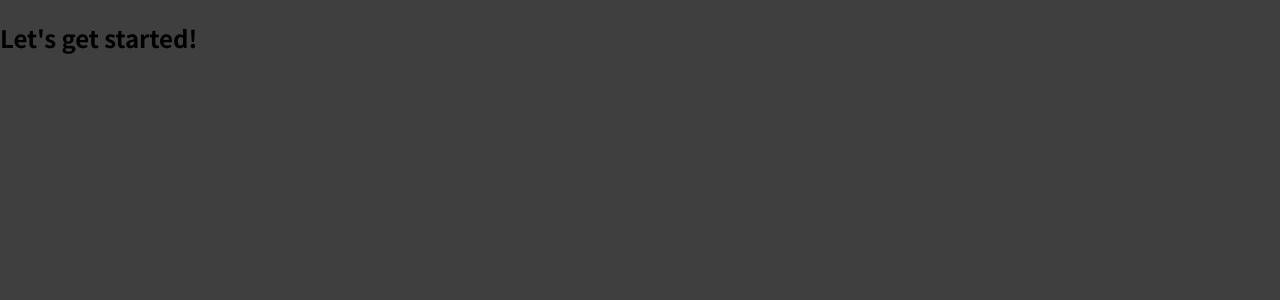
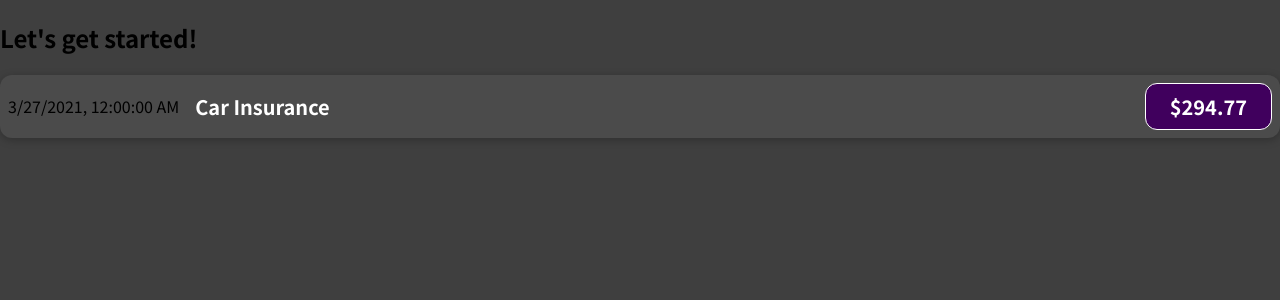
Before and after one commit to Presnia/react-expense-helper-nd, a JavaScript app: page / in a window 1280 px wide. Shown: the top 300 px of the page. Built offline with nearby package versions, Linux system fonts and the light colour scheme.

Commit message:
Created and styled the new component ExpenseItem

```diff
--- a/src/App.js
+++ b/src/App.js
@@ -1,7 +1,10 @@
+import ExpensionItem from "./components/ExpenseItem/ExpenseItem";
+
 function App() {
   return (
     <div>
       <h2>Let's get started!</h2>
+      <ExpensionItem></ExpensionItem>
     </div>
   );
 }
--- /dev/null
+++ b/src/components/ExpenseItem/ExpenseItem.css
@@ -0,0 +1,56 @@
+.expense-item {
+  display: flex;
+  justify-content: space-between;
+  align-items: center;
+  box-shadow: 0 2px 8px rgba(0, 0, 0, 0.25);
+  padding: 0.5rem;
+  margin: 1rem 0;
+  border-radius: 12px;
+  background-color: #4b4b4b;
+}
+
+.expense-item__description {
+  display: flex;
+  flex-direction: column;
+  gap: 1rem;
+  align-items: flex-end;
+  flex-flow: column-reverse;
+  justify-content: flex-start;
+  flex: 1;
+}
+
+.expense-item h2 {
+  color: #3a3a3a;
+  font-size: 1rem;
+  flex: 1;
+  margin: 0 1rem;
+  color: white;
+}
+
+.expense-item__price {
+  font-size: 1rem;
+  font-weight: bold;
+  color: white;
+  background-color: #40005d;
+  border: 1px solid white;
+  padding: 0.5rem;
+  border-radius: 12px;
+}
+
+@media (min-width: 580px) {
+  .expense-item__description {
+    flex-direction: row;
+    align-items: center;
+    justify-content: flex-start;
+    flex: 1;
+  }
+
+  .expense-item__description h2 {
+    font-size: 1.25rem;
+  }
+
+  .expense-item__price {
+    font-size: 1.25rem;
+    padding: 0.5rem 1.5rem;
+  }
+}
--- /dev/null
+++ b/src/components/ExpenseItem/ExpenseItem.js
@@ -0,0 +1,19 @@
+import "./ExpenseItem.css";
+
+function ExpenseItem() {
+  const expenseDate = new Date(2021, 2, 27);
+  const expenseTitle = "Car Insurance";
+  const expenseAmount = "294.77";
+
+  return (
+    <div className="expense-item">
+      <div>{expenseDate.toLocaleString()}</div>
+      <div className="expense-item__description">
+        <h2>{expenseTitle}</h2>
+        <div className="expense-item__price">${expenseAmount}</div>
+      </div>
+    </div>
+  );
+}
+
+export default ExpenseItem;
```
Also changed, not shown: public/index.html (+0 -10 lines).
